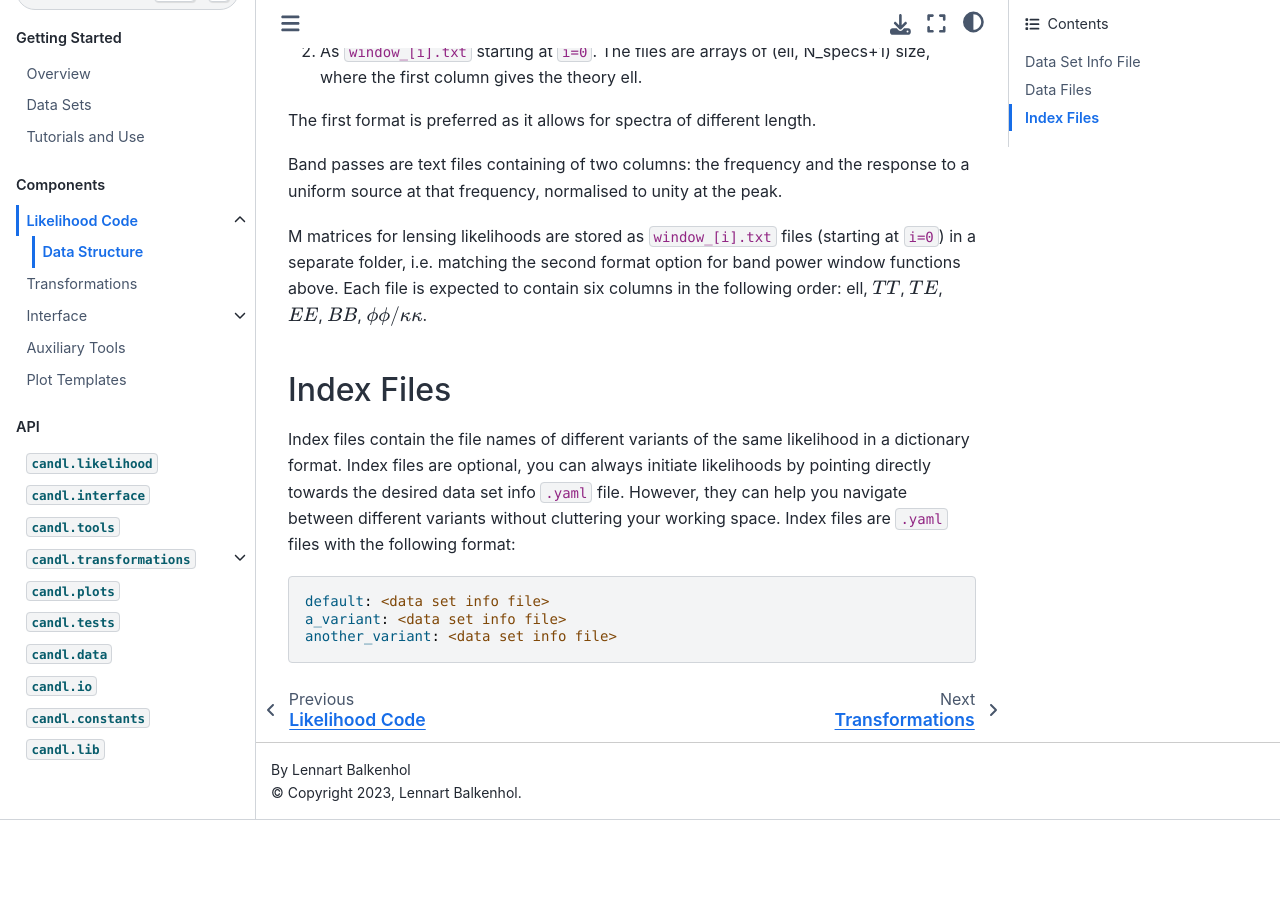
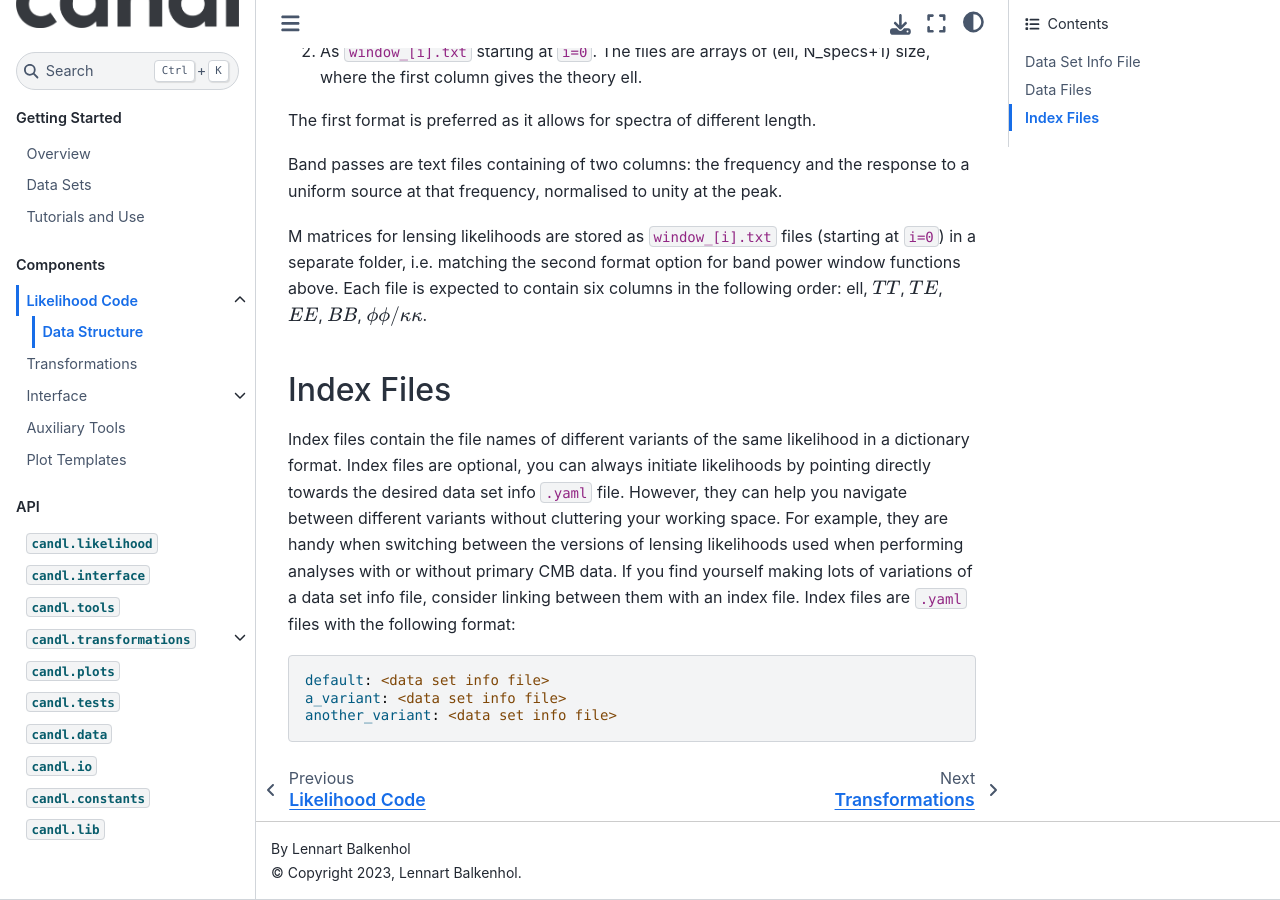
Before and after one commit to Lbalkenhol/candl, a Sphinx documentation site: the page built from docs/like/like_data_structure.rst, in a window 1280 px wide and 900 px high, scrolled down 3269 px. Built offline with Sphinx 7.4.7 and the Sphinx Book theme 1.1.4, drawn with Linux system fonts in a browser that asks for light colours; before the commit the page ends 4089 px from its top, so only the background shows below that.

Commit message:
docs tweak

```diff
--- a/docs/like/like_data_structure.rst
+++ b/docs/like/like_data_structure.rst
@@ -118,6 +118,8 @@ Index Files
 Index files contain the file names of different variants of the same likelihood in a dictionary format.
 Index files are optional, you can always initiate likelihoods by pointing directly towards the desired data set info ``.yaml`` file.
 However, they can help you navigate between different variants without cluttering your working space.
+For example, they are handy when switching between the versions of lensing likelihoods used when performing analyses with or without primary CMB data.
+If you find yourself making lots of variations of a data set info file, consider linking between them with an index file.
 Index files are ``.yaml`` files with the following format:
 
 .. code-block:: yaml
```
Also changed, not shown: docs/data/data_overview.rst (+7 -2 lines), docs/tutorial/tutorial_overview.rst (+4 -4 lines).
